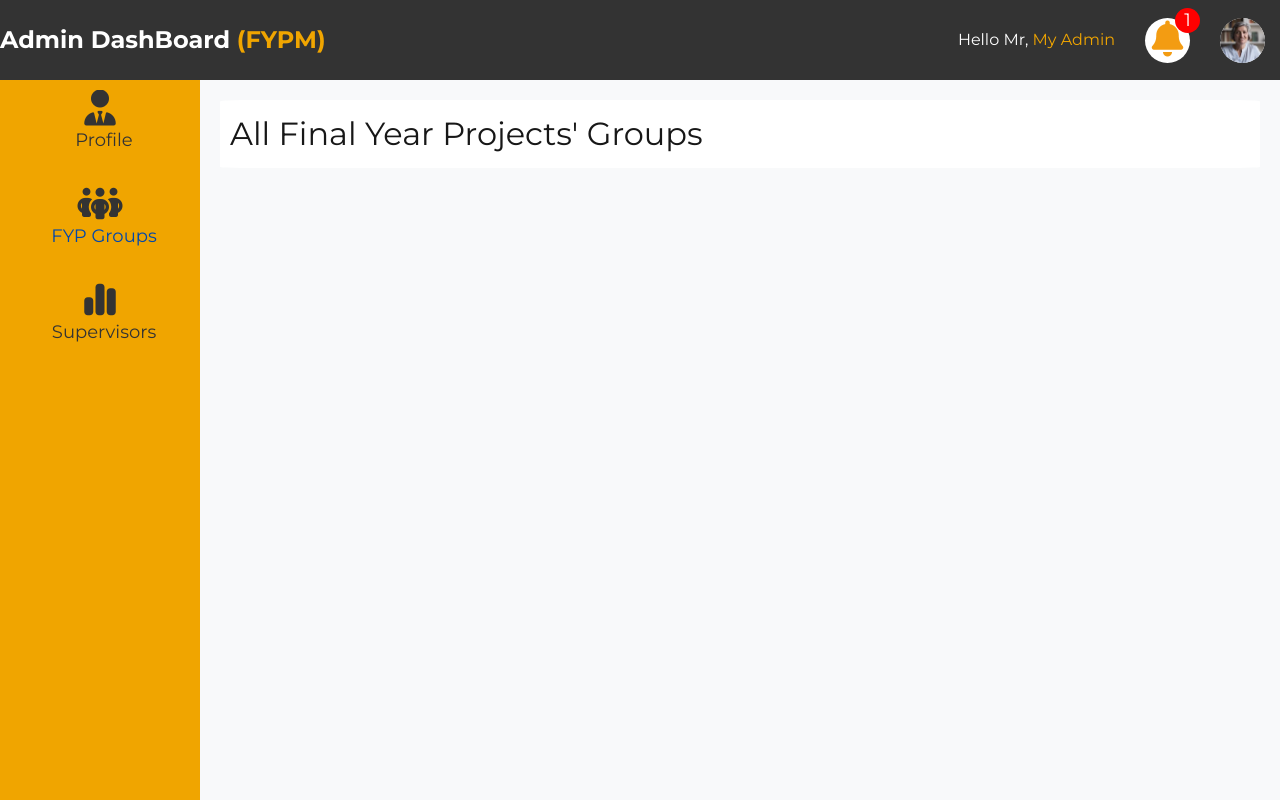
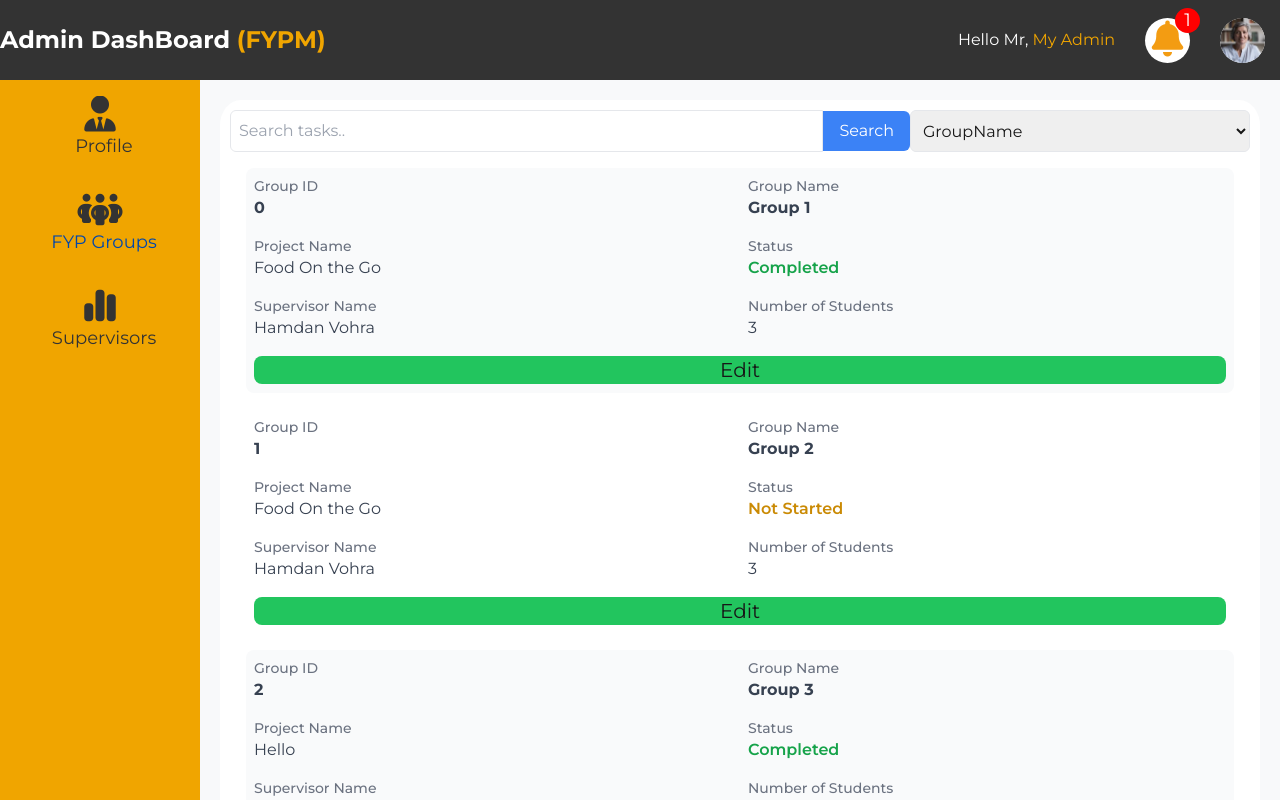
Before and after one commit to hamzahussain4317/FYP-Management-Application, a Next.js app: page /groups in a window 1280 px wide. Built offline with nearby package versions, Linux system fonts and the light colour scheme.

Commit message:
Admin Pages added

```diff
--- a/Components/NavBar.tsx
+++ b/Components/NavBar.tsx
@@ -1,19 +1,18 @@
 import Image from "next/image";
-import Link from "next/link";
 
 interface navBarProps {
   profileDetails: navItems;
 }
 
-const toggleNotificationSection = () =>{
-  // Get the section by its ID
-  const notificationList = document.getElementById('notificationList') as HTMLElement | null;
+const toggleNotificationSection = () => {
+  const notificationList = document.getElementById(
+    "notificationList"
+  ) as HTMLElement | null;
 
-  // If the section exists, toggle the 'hidden' class
   if (notificationList) {
-    notificationList.classList.toggle('hidden');
+    notificationList.classList.toggle("hidden");
   }
-}
+};
 
 export default function NavBar({ profileDetails }: navBarProps) {
   const {
@@ -44,11 +43,17 @@ export default function NavBar({ profileDetails }: navBarProps) {
         <li className="notification">
           <button type="button" className="icon-button">
             <span className="material-icons">
-              <i className="fa-solid fa-bell fa-2x" onClick={toggleNotificationSection}></i>
+              <i
+                className="fa-solid fa-bell fa-2x"
+                onClick={toggleNotificationSection}
+              ></i>
             </span>
             <span className="icon-button__badge">{notificationNumber}</span>
-            <div id="notificationList" className="hidden overflow-y-auto max-h-screen scrollbar-thin scrollbar-thumb-gray-600 scrollbar-track-gray-800">
-              <ul className="realtive flex-col justify-center align-center space-y-2 w-full">
+            <div
+              id="notificationList"
+              className="hidden overflow-y-auto max-h-screen scrollbar-thin scrollbar-thumb-gray-600 scrollbar-track-gray-800"
+            >
+              <ul className="realtive flex-col justify-center align-center space-y-3 w-full">
                 <li>
                   <p>First Notififcation</p>
                 </li>
--- a/Css/styles.css
+++ b/Css/styles.css
@@ -275,8 +275,7 @@ ul {
   color: #f0a500;
 }
 
-
-#notificationList{
+#notificationList {
   background-color: #f4f4f4;
   position: absolute;
   top: 65px;
@@ -287,10 +286,10 @@ ul {
   z-index: 999;
   overflow: auto;
   width: 33vw;
-  opacity: 01.0;
+  opacity: 01;
 }
 
-.notification-item{
+.notification-item {
   width: 100%;
 }
 
--- /dev/null
+++ b/app/(Admin)/Components/GroupList.tsx
@@ -0,0 +1,60 @@
+interface Props {
+  group: GroupDetails;
+}
+
+const GroupList = ({ group }: Props) => {
+  return (
+    <>
+      <div className="grid grid-cols-2 gap-4 text-lg">
+        <div className="col-span-1">
+          <h4 className="text-sm font-medium text-gray-500 text-lg">
+            Group ID
+          </h4>
+          <p className="text-base font-bold text-gray-700">{group.groupID}</p>
+        </div>
+        <div className="col-span-1">
+          <h4 className="text-sm font-medium text-gray-500">Group Name</h4>
+          <p className="text-base font-bold text-gray-700">{group.groupName}</p>
+        </div>
+
+        <div className="col-span-1">
+          <h4 className="text-sm font-medium text-gray-500">Project Name</h4>
+          <p className="text-base text-gray-700">{group.projectName}</p>
+        </div>
+
+        <div className="col-span-1">
+          <h4 className="text-sm font-medium text-gray-500">Status</h4>
+          <p
+            className={`text-base font-semibold ${
+              group.status === "Completed"
+                ? "text-green-600"
+                : "text-yellow-600"
+            }`}
+          >
+            {group.status}
+          </p>
+        </div>
+
+        <div className="col-span-1">
+          <h4 className="text-sm font-medium text-gray-500">Supervisor Name</h4>
+          <p className="text-base text-gray-700">{group.supervisorName}</p>
+        </div>
+
+        <div className="col-span-1">
+          <h4 className="text-sm font-medium text-gray-500">
+            Number of Students
+          </h4>
+          <p className="text-base text-gray-700">{group.students.length}</p>
+        </div>
+
+        <div className="col-span-2">
+          <button className="w-full text-center text-xl bg-green-500 rounded-lg hover:bg-blue-500">
+            Edit
+          </button>
+        </div>
+      </div>
+    </>
+  );
+};
+
+export default GroupList;
--- /dev/null
+++ b/app/(Admin)/Components/SearchGroup.tsx
@@ -0,0 +1,74 @@
+import React, { useState } from "react";
+
+const SearchGroup = ({
+  onFilterBy,
+  onSearch,
+}: {
+  onFilterBy: (filter: groupFilterBy) => void;
+  onSearch: (searchText: string) => void;
+}) => {
+  const [filter, setFilter] = useState({
+    byGroupName: 1,
+    byProjectName: 0,
+    byStudentRoll: 0,
+  });
+  const [searchText, setSearchText] = useState("");
+
+  return (
+    <div className="grid grid-cols-3">
+      <div className="flex items-center col-span-2">
+        <input
+          type="text"
+          className="p-2 border rounded-l-md w-full"
+          placeholder="Search tasks.."
+          value={searchText}
+          onChange={(e) => setSearchText(e.target.value)}
+          //we have to implement fetchAll for onClick on input field
+        />
+        <button
+          className="px-4 py-2 bg-blue-500 text-white rounded-r-md"
+          onClick={() => onSearch(searchText)}
+        >
+          Search
+        </button>
+      </div>
+      <select
+        className="p-2 border rounded-md col-span-1"
+        value={
+          filter.byGroupName
+            ? "byGroupName"
+            : filter.byProjectName
+            ? "byProjectName"
+            : "byStudentRoll"
+        }
+        onChange={(e) =>
+          onFilterBy(
+            e.target.value === "byGroupName"
+              ? {
+                  byGroupName: true,
+                  byProjectName: false,
+                  byStudentRoll: false,
+                }
+              : e.target.value === "byProjectName"
+              ? {
+                  byGroupName: false,
+                  byProjectName: true,
+                  byStudentRoll: false,
+                }
+              : {
+                  byGroupName: false,
+                  byProjectName: false,
+                  byStudentRoll: true,
+                }
+          )
+        }
+      >
+        <option value="byGroupName"> GroupName</option>
+        <option value="byProjectName">ProjectName</option>
+        <option value="byStudentRoll">Low</option>
+      </select>
+    </div>
+  );
+};
+
+export default SearchGroup;
--- a/app/(Admin)/groups/page.tsx
+++ b/app/(Admin)/groups/page.tsx
@@ -1,9 +1,111 @@
-export default async function FYPGroups(){
-    return (
-        <section className="wrapper">
-            <div className="container">
-                <h1>All Final Year Projects' Groups</h1>
-            </div>
-        </section>
-    )
+"use client";
+import GroupList from "../Components/GroupList";
+import SearchGroup from "../Components/SearchGroup";
+import { useEffect, useState } from "react";
+
+export default function FYPGroups() {
+  const [filteredGroups, setFilteredGroups] = useState<GroupDetails[]>([
+    {
+      groupID: 0,
+      groupName: "Group 1",
+      status: "Completed",
+      projectID: 12,
+      projectName: "Food On the Go",
+      supervisorID: 100,
+      supervisorName: "Hamdan Vohra",
+      students: ["22k-4318", "22k-4317", "22k-4280"],
+    },
+    {
+      groupID: 1,
+      groupName: "Group 2",
+      status: "Not Started",
+      projectID: 12,
+      projectName: "Food On the Go",
+      supervisorID: 100,
+      supervisorName: "Hamdan Vohra",
+      students: ["22k-4318", "22k-4317", "22k-4280"],
+    },
+    {
+      groupID: 2,
+      groupName: "Group 3",
+      status: "Completed",
+      projectID: 12,
+      projectName: "Hello",
+      supervisorID: 100,
+      supervisorName: "Hamdan Vohra",
+      students: ["22k-4318", "22k-4317", "22k-4280"],
+    },
+    {
+      groupID: 3,
+      groupName: "Group 4",
+      status: "Completed",
+      projectID: 12,
+      projectName: "FYP Portal",
+      supervisorID: 100,
+      supervisorName: "Hamdan Vohra",
+      students: ["22k-4318", "22k-4317", "22k-4280"],
+    },
+    {
+      groupID: 4,
+      groupName: "Group 5",
+      status: "Completed",
+      projectID: 12,
+      projectName: "Food On the Go",
+      supervisorID: 100,
+      supervisorName: "Hamdan Vohra",
+      students: ["22k-4318", "22k-4317", "22k-4280"],
+    },
+  ]);
+
+  const [filter, setFilterBy] = useState<groupFilterBy>({
+    byGroupName: true,
+    byProjectName: false,
+    byStudentRoll: false,
+  });
+
+  const handleFilterBy = (filterBy: groupFilterBy) => {
+    setFilterBy(filterBy);
+  };
+
+  const handleSearch = (searchText: string) => {
+    let filtered = filteredGroups;
+
+    if (filter?.byGroupName)
+      filtered = filteredGroups.filter((group) =>
+        group.groupName.toLowerCase().includes(searchText.toLowerCase())
+      );
+    else if (filter?.byProjectName)
+      filtered = filteredGroups.filter((group) =>
+        group.projectName.toLowerCase().includes(searchText.toLowerCase())
+      );
+    else if (filter?.byStudentRoll)
+      filtered = filteredGroups.filter((group) =>
+        group.students.forEach((rollNo) =>
+          rollNo.toLowerCase().includes(searchText.toLowerCase()) ? true : false
+        )
+      );
+    setFilteredGroups(filtered);
+  };
+
+  return (
+    <section className="wrapper">
+      <SearchGroup onFilterBy={handleFilterBy} onSearch={handleSearch} />
+      <div className="container mx-auto p-4">
+        <ul className="flex flex-col jusitfy-center space-y-4 w-full">
+          {filteredGroups.map((group: GroupDetails, index) => {
+            return (
+              <li
+                key={index}
+                className={`hover:bg-gray-50 ${
+                  index % 2 === 0 ? "bg-gray-50" : "bg-gray-150"
+                } rounded-lg p-2`}
+              >
+                <GroupList group={group} />
+              </li>
+            );
+          })}
+        </ul>
+      </div>
+    </section>
+  );
 }
--- a/app/(Student)/Supervisors/page.tsx
+++ b/app/(Student)/Supervisors/page.tsx
@@ -92,13 +92,24 @@ export default function Group() {
   const maxProjects = 7;
 
   const handleCheckboxChange = (supervisorID: number) => {
-    setCheckedSupervisors(
-      (prev) =>
-        prev.includes(supervisorID)
-          ? prev.filter((id) => id !== supervisorID) // Remove ID if already checked
-          : [...prev, supervisorID] // Add ID if not checked
+    setCheckedSupervisors((prev) =>
+      prev.includes(supervisorID)
+        ? prev.filter((id) => id !== supervisorID)
+        : [...prev, supervisorID]
     );
   };
+
+  const handleRequestButton = () => {
+    const supervisorEmails = checkedSupervisors
+      .map((supID) => {
+        const checkedSupervisor = supervisors.find((sup) => sup.id === supID);
+        return checkedSupervisor ? { id: checkedSupervisor.id } : null;
+      })
+      .filter((supEmail) => supEmail !== null);
+
+    //implementing query passed using Router If got time then we should implement contextAPI for this as data can be too long
+  };
+
   return (
     <section className="wrapper">
       <h1 className="supervisor-heading">Supervisors</h1>
@@ -159,10 +170,8 @@ export default function Group() {
         <div className="button-container">
           <button
             className="proposal-button"
-            // onClick={requestForProposal(checkedSupervisors)}//this will enable when we integrate API
-          >
-            Request For Proposal
-          </button>
+            onClick={handleRequestButton} //this will enable when we integrate API
+          ></button>
         </div>
       </ul>
     </section>
```
Also changed, not shown: app/(Admin)/admin.d.ts (added, +16 -0 lines).
